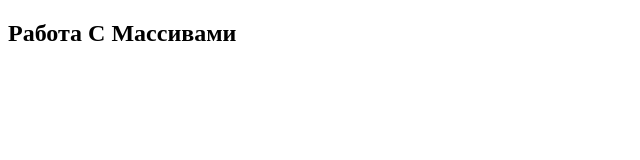
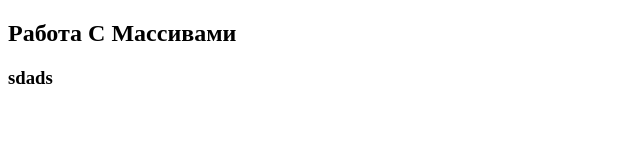
Before and after one commit to Turpal1997/sadsd, a plain HTML site: page index.html in a window 1280 px wide. Shown: the full height of the page, 0-640 px from the left. Drawn offline with Linux system fonts and the light colour scheme.

Commit message:
first commit2

```diff
--- a/index.html
+++ b/index.html
@@ -8,7 +8,7 @@
   </head>
   <body>
     <h2>Работа С Массивами</h2>
-
+    <h3>sdads</h3>
     <script src="script.js"></script>
   </body>
 </html>
```
